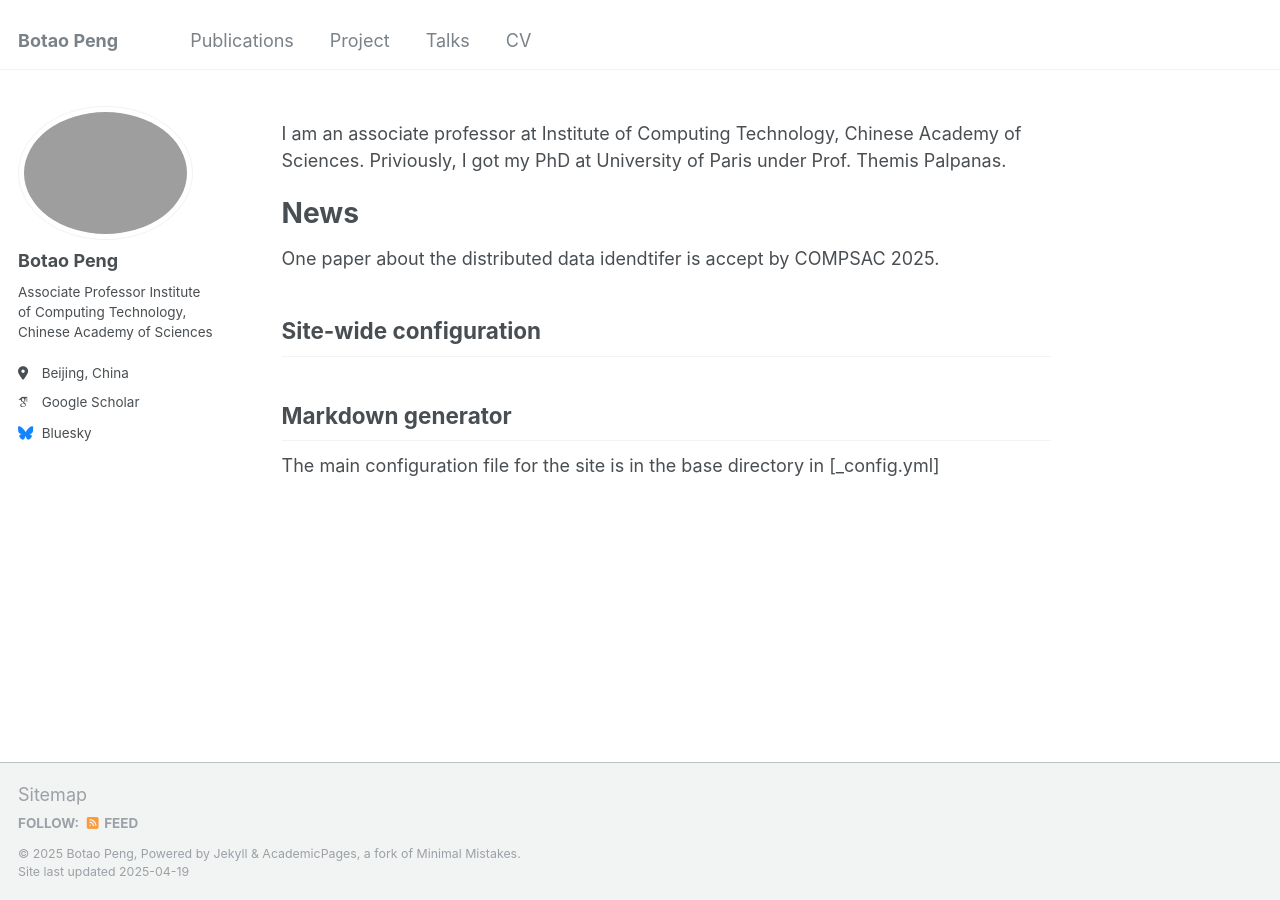
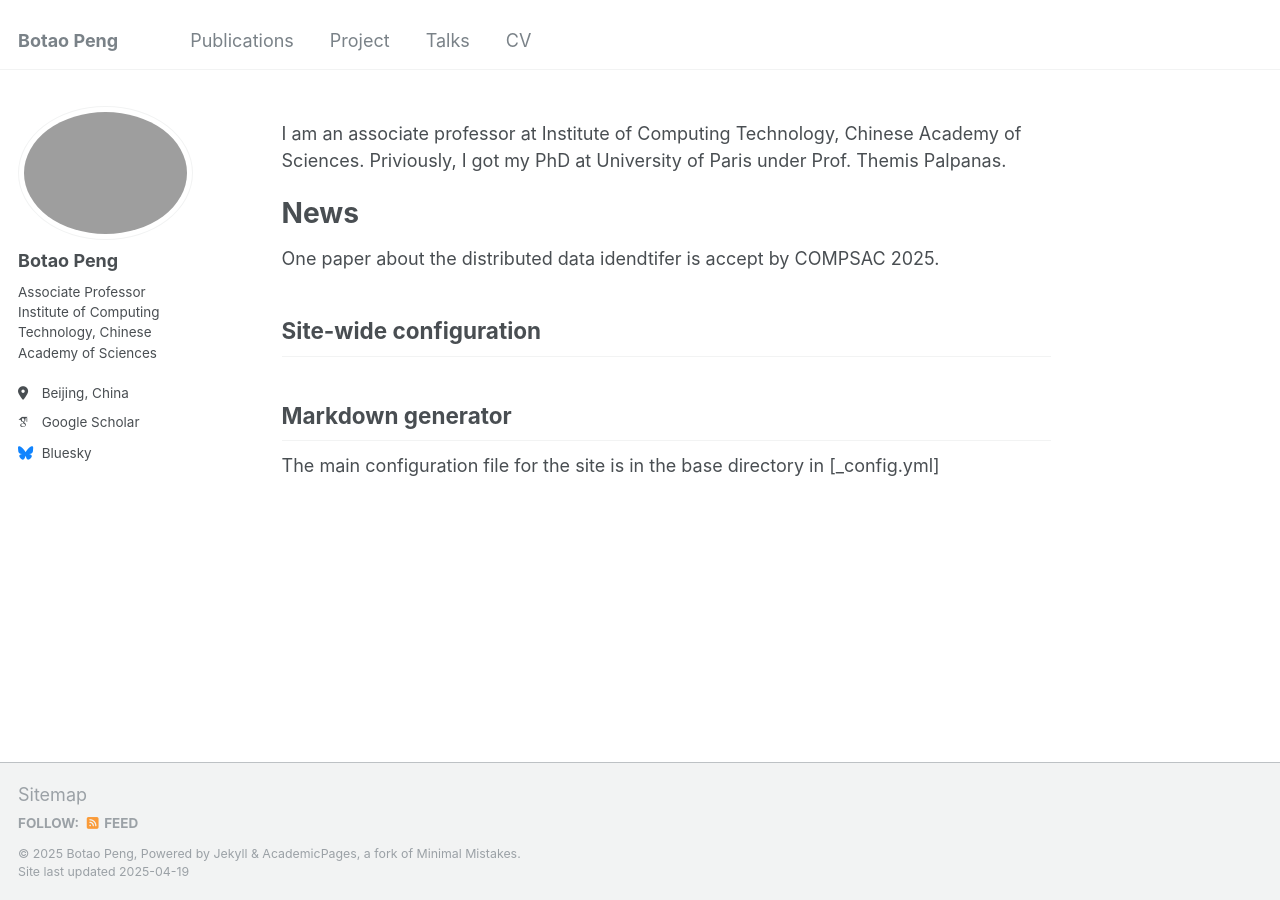
Before and after one commit to BotaoPENG/botaopeng.github.io, a Jekyll site: the page built from _pages/about.md, in a window 1280 px wide. Built offline with Jekyll 4.4.1, drawn with Linux system fonts in a browser that asks for light colours; some web fonts are replaced.

```diff
--- a/_config.yml
+++ b/_config.yml
@@ -24,7 +24,7 @@ author:
   avatar           : "pengbotaophoto.png"
   name             : "Botao Peng"
   pronouns         : # example: "she/her"
-  bio              : "Associate Professor Institute of Computing Technology, Chinese Academy of Sciences"
+  bio              : "Associate Professor<br>Institute of Computing Technology, Chinese Academy of Sciences"
   location         : "Beijing, China"
   #employer         : "Institute of Computing Technology, Chinese Academy of Sciences"
   uri              : # URL
```
